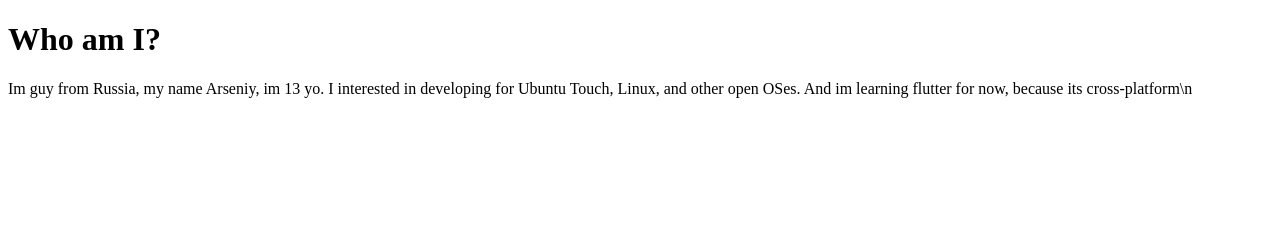
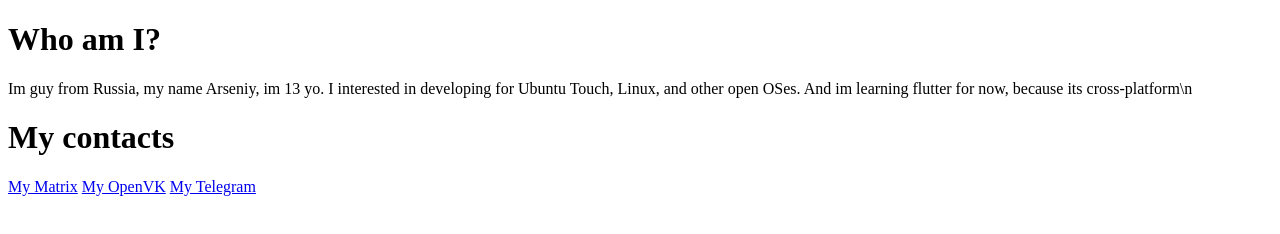
Before and after one commit to quantumde1/quantumde.github.io, a plain HTML site: page index.html in a window 1280 px wide. Drawn offline with Linux system fonts and the light colour scheme.

Commit message:
Update index.html

```diff
--- a/index.html
+++ b/index.html
@@ -4,8 +4,11 @@
 <title>My very simple site.</title>
 </head>
 <body>
-
 <h1>Who am I?</h1>
 <p>Im guy from Russia, my name Arseniy, im 13 yo. I interested in developing for Ubuntu Touch, Linux, and other open OSes. And im learning flutter for now, because its cross-platform\n </p>
+  <h1>My contacts</h1>
+  <a href="https://matrix.to/@quantumdev#/@quantumdev:matrix.org">My Matrix</a>
+  <a href="openvk.su/ut_fan">My OpenVK</a>
+  <a href="t.me/quantumde">My Telegram</a>
 </body>
 </html>
```
